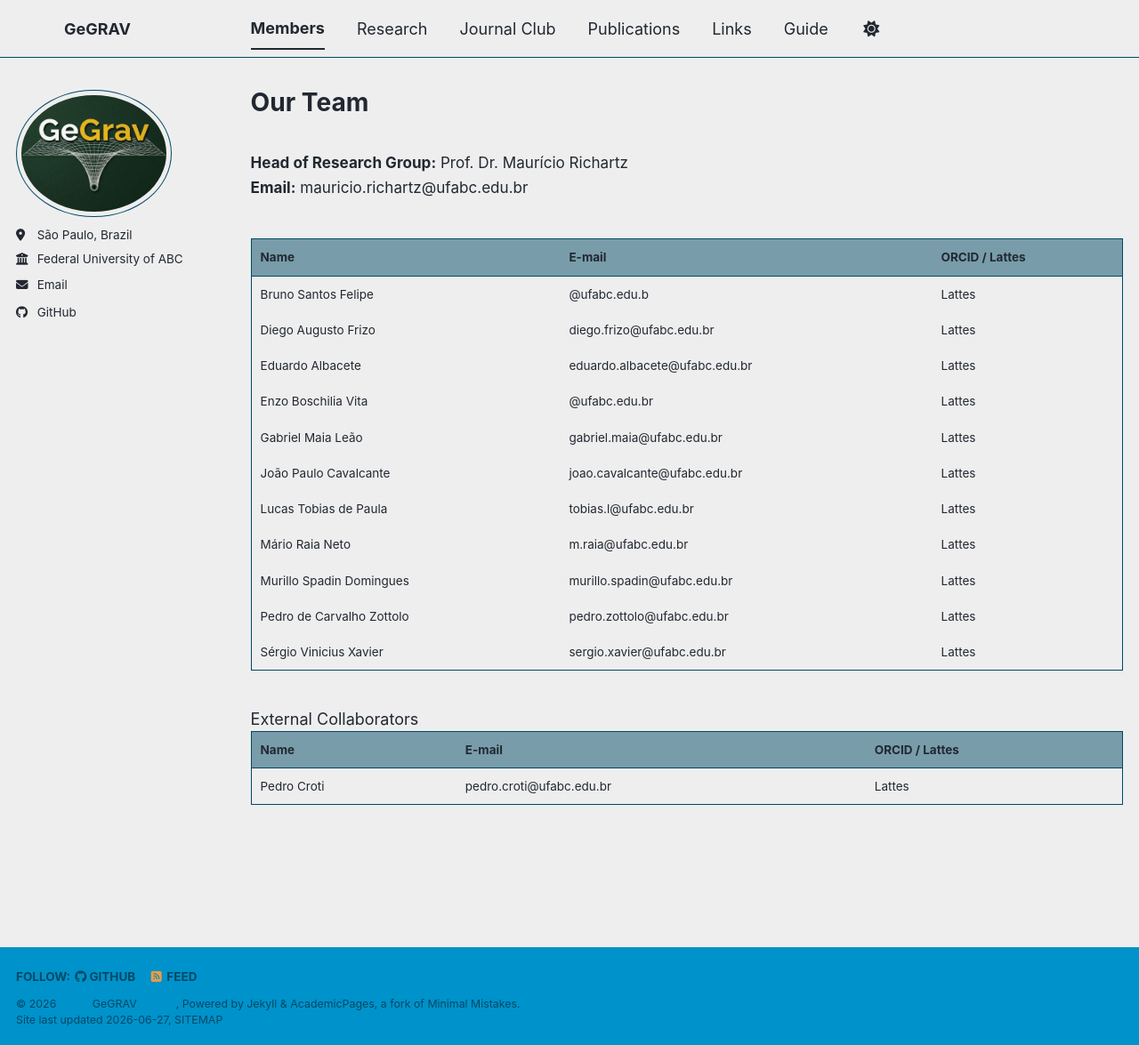
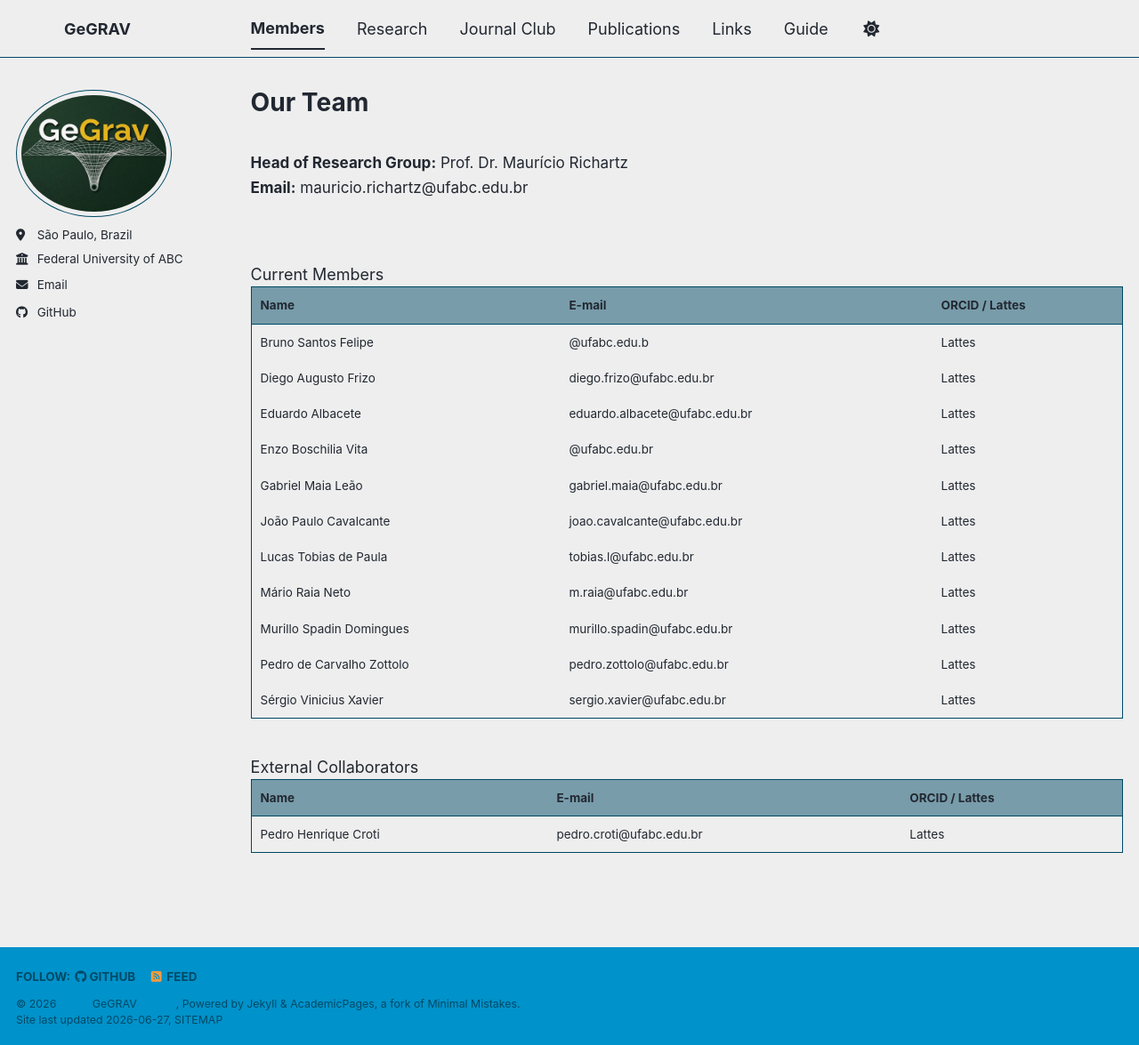
Before and after one commit to gegrav-ufabc/gegrav-ufabc.github.io, a Jekyll site: the page built from _pages/year-archive.html, in a window 1280 px wide and 1175 px high. Shown: the whole window at 89% size. Built offline with Jekyll 4.4.1, drawn with Linux system fonts in a browser that asks for light colours; a style sheet for code colours, icons or effects is not loaded.

Commit message:
Update year-archive.html

```diff
--- a/_pages/year-archive.html
+++ b/_pages/year-archive.html
@@ -47,6 +47,10 @@ redirect_from:
     text-decoration: underline;
   }
 </style>
+
+<br>
+Current Members
+<br>
 
 <table class="team-table">
   <thead>
@@ -161,7 +165,7 @@ External Collaborators
   </thead>
   <tbody>
     <tr>
-      <td>Pedro Croti</td>
+      <td>Pedro Henrique Croti</td>
       <td>pedro.croti@ufabc.edu.br</td>
       <td><a href="http://lattes.cnpq.br/8229971214148408" target="_blank">Lattes</a></td>
     </tr>
```
